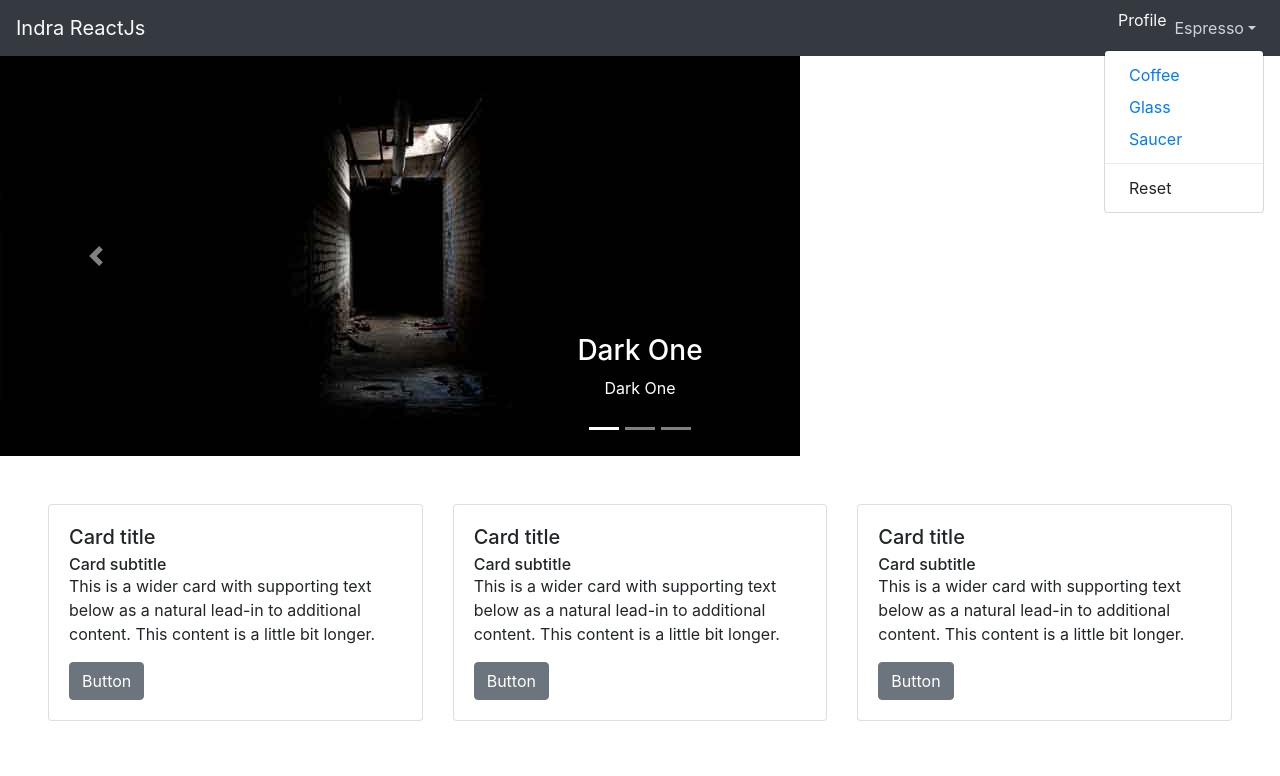
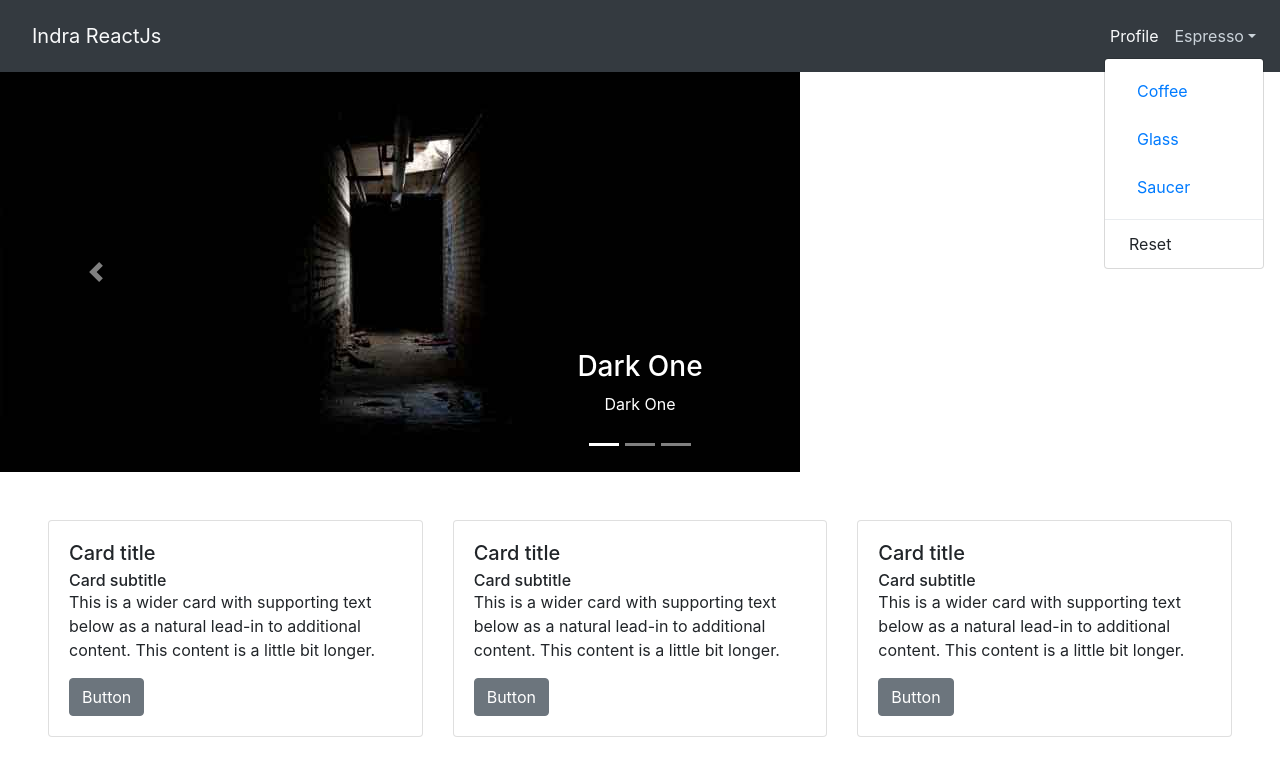
Before and after one commit to indraakkk/react-test, a React (Create React App) app: page / in a window 1280 px wide. Both pictures are taken after a click on the link "Espresso". Shown: the top 776 px of the page. Built offline with nearby package versions, Linux system fonts and the light colour scheme.

Commit message:
clean up all comments

```diff
--- a/src/components/NavbarTop.js
+++ b/src/components/NavbarTop.js
@@ -11,6 +11,7 @@ import{
     NavbarBrand,
     Nav,
     NavItem,
+    NavLink,
     UncontrolledDropdown,
     DropdownToggle,
     DropdownMenu,
@@ -18,7 +19,7 @@ import{
 } from 'reactstrap';
 import{
     Route,
-    NavLink,
+    Link,
     HashRouter
 } from 'react-router-dom'
 
@@ -42,25 +43,35 @@ export default class NavbarTop extends Component{
         <div>
             <Navbar color="dark" light expand="md">
             <NavbarBrand className="text-light">
-                <NavLink className="text-light" to="/">Indra ReactJs</NavLink>
+                <NavLink>
+                    <Link className="text-light" to="/">Indra ReactJs</Link>
+                </NavLink>
             </NavbarBrand>
                 <NavbarToggler className="bg-light" onClick={this.toggle} />
                     <Collapse isOpen={this.state.isOpen} navbar>
                         <Nav className="ml-auto" navbar>
                             <NavItem>
-                      <NavLink className="text-light" to="/profile">Profile</NavLink>
+                            <NavLink>
+                                <Link className="text-light" to="/profile">Profile</Link>
+                            </NavLink>
                             </NavItem>
                                 <UncontrolledDropdown nav inNavbar>
                                     <DropdownToggle className="text-light" nav caret>Espresso</DropdownToggle>
                                     <DropdownMenu right>
                                         <DropdownItem>
-                                    <NavLink to="/coffee">Coffee</NavLink>
+                                            <NavLink>
+                                                <Link to="/coffee">Coffee</Link>
+                                            </NavLink>
                                         </DropdownItem>
                                         <DropdownItem>
-                                    <NavLink to="/glass">Glass</NavLink>
+                                            <NavLink>
+                                                <Link to="/glass">Glass</Link>
+                                            </NavLink>
                                         </DropdownItem>
                                         <DropdownItem>
-                                    <NavLink to="/saucer">Saucer</NavLink>
+                                            <NavLink>
+                                                <Link to="/saucer">Saucer</Link>
+                                            </NavLink>
                                         </DropdownItem>
                                         <DropdownItem divider />
                                         <DropdownItem>Reset</DropdownItem>
```
Also changed, not shown: src/App.js (+1 -135 lines). Lines whose indentation alone changed are shown as unchanged.
